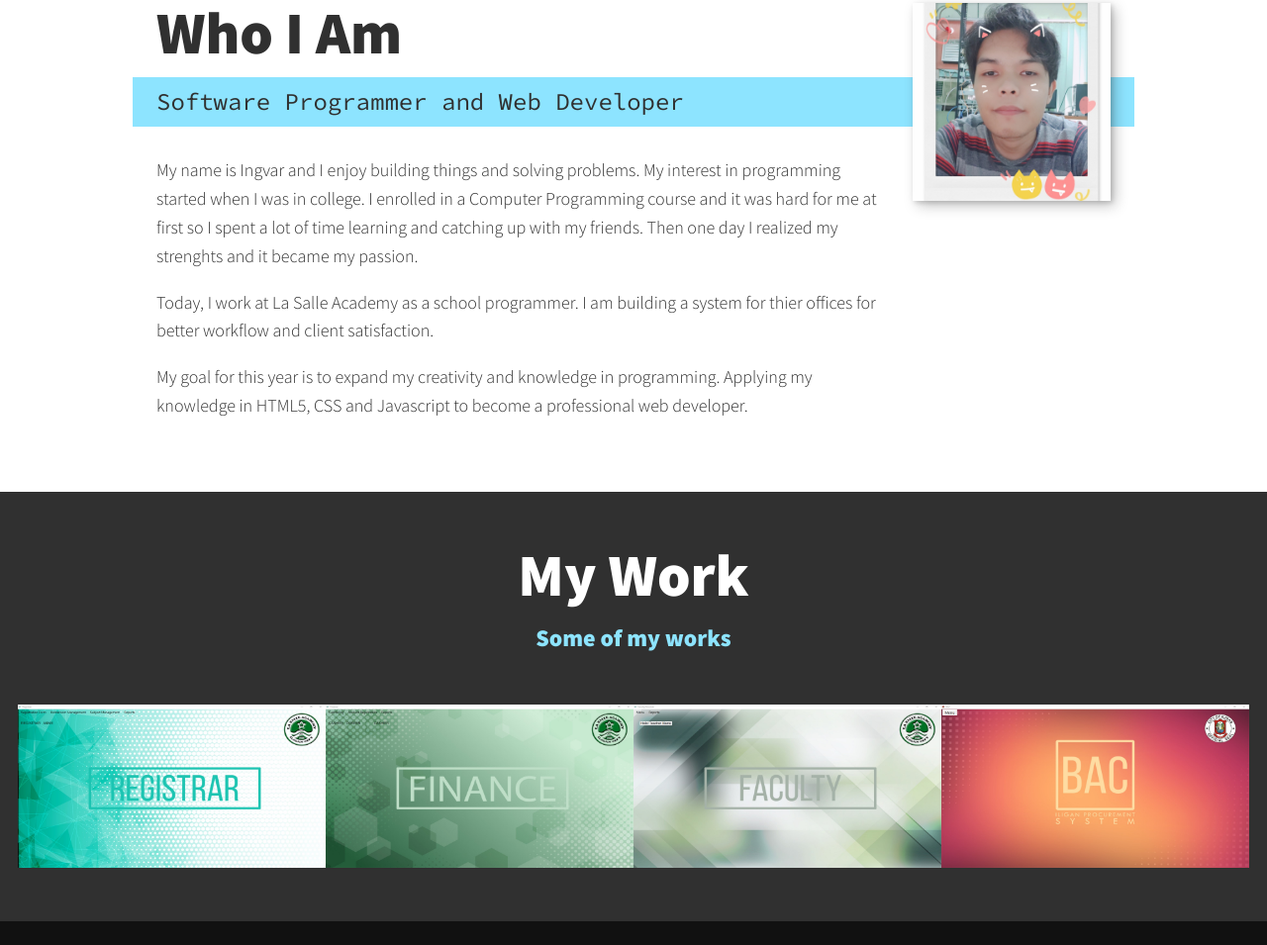
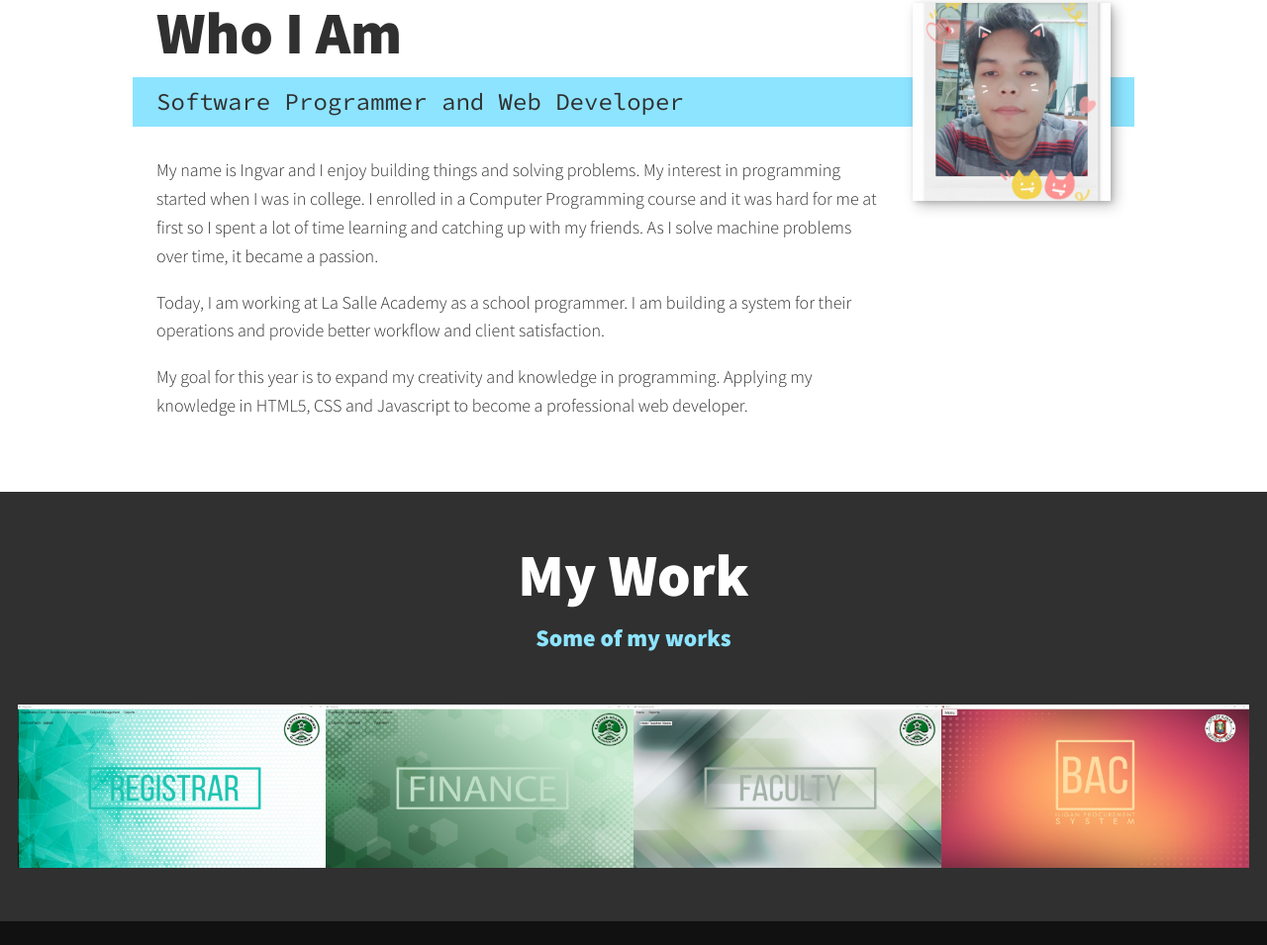
Before and after one commit to ingvar345/portfolio, a plain HTML site: page index.html in a window 1280 px wide. Shown: the part 952-1907 px from the top of the page at 99% size. Drawn offline with nearby package versions, Linux system fonts and the light colour scheme.

Commit message:
Update index.html

```diff
--- a/index.html
+++ b/index.html
@@ -70,18 +70,17 @@
         <p class="section__subtitle section__subtitle--about">Software Programmer and Web Developer</p>
         <div class="about-me__body">
             <p>
-                My name is Ingvar and I enjoy building things and solving problems. My interest in programming
-                started when I was in college. I enrolled in a Computer Programming course and it was hard for me
-                at first so I spent a lot of time learning and catching up with my friends. Then one day I realized my strenghts
-                 and it became my passion.
+                My name is Ingvar and I enjoy building things and solving problems. My interest in programming started when I was in college. I enrolled in a Computer Programming course and it was hard for me at first so I spent a lot of time learning and catching up with my friends. As I solve machine problems over time, it became a passion.
+
+
             </p>
             <p>
-                Today, I work at La Salle Academy as a school programmer. I am building a system for thier offices
-                for better workflow and client satisfaction.
+                Today, I am working at La Salle Academy as a school programmer. I am building a system for their operations and provide better workflow and client satisfaction.
+
+
             </p>
             <p>
-                My goal for this year is to expand my creativity and knowledge in programming. Applying my knowledge in
-                HTML5, CSS and Javascript to become a professional web developer.
+                My goal for this year is to expand my creativity and knowledge in programming. Applying my knowledge in HTML5, CSS and Javascript to become a professional web developer.
             </p>
         </div>
 
```
